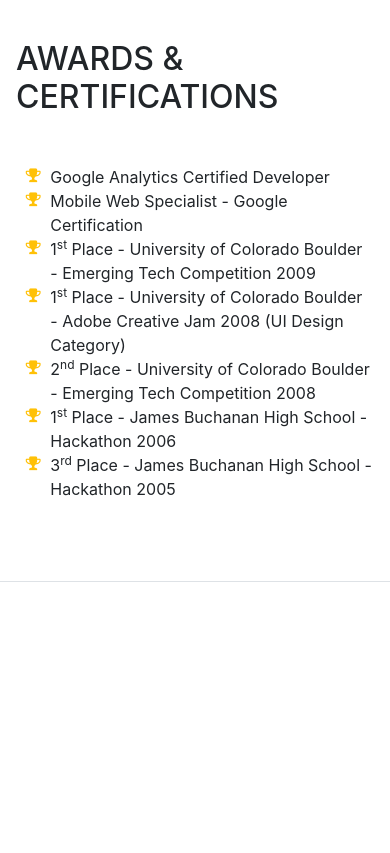
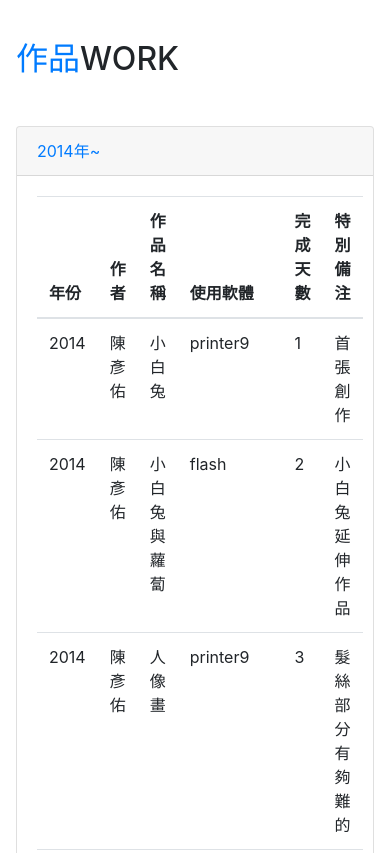
Before and after one commit to pools03234/pools03234.github.io, a website with bundled scripts: page index.html in a window 390 px wide. Shown: the part 2480-3333 px from the top of the page. Before the commit the page ends 3062 px from the top, so only its background shows below. Built offline with nearby package versions, Linux system fonts and the light colour scheme; a web font is replaced by a local one.

Commit message:
Add files via upload

```diff
--- a/index.html
+++ b/index.html
@@ -56,7 +56,7 @@
             <a class="nav-link js-scroll-trigger" href="#interests">Interests</a>
           </li>
           <li class="nav-item">
-            <a class="nav-link js-scroll-trigger" href="#awards">Awards</a>
+            <a class="nav-link js-scroll-trigger" href="#work">work</a>
           </li>
         </ul>
       </div>
@@ -166,37 +166,83 @@
 
       <section class="resume-section p-3 p-lg-5 d-flex flex-column" id="awards">
         <div class="my-auto">
-          <h2 class="mb-5">Awards &amp; Certifications</h2>
-          <ul class="fa-ul mb-0">
-            <li>
-              <i class="fa-li fa fa-trophy text-warning"></i>
-              Google Analytics Certified Developer</li>
-            <li>
-              <i class="fa-li fa fa-trophy text-warning"></i>
-              Mobile Web Specialist - Google Certification</li>
-            <li>
-              <i class="fa-li fa fa-trophy text-warning"></i>
-              1<sup>st</sup>
-              Place - University of Colorado Boulder - Emerging Tech Competition 2009</li>
-            <li>
-              <i class="fa-li fa fa-trophy text-warning"></i>
-              1<sup>st</sup>
-              Place - University of Colorado Boulder - Adobe Creative Jam 2008 (UI Design Category)</li>
-            <li>
-              <i class="fa-li fa fa-trophy text-warning"></i>
-              2<sup>nd</sup>
-              Place - University of Colorado Boulder - Emerging Tech Competition 2008</li>
-            <li>
-            <li>
-              <i class="fa-li fa fa-trophy text-warning"></i>
-              1<sup>st</sup>
-              Place - James Buchanan High School - Hackathon 2006</li>
-            <li>
-              <i class="fa-li fa fa-trophy text-warning"></i>
-              3<sup>rd</sup>
-              Place - James Buchanan High School - Hackathon 2005</li>
-          </ul>
-        </div>
+ <h2 class="mb-5"><span class="text-primary">作品</span>work</h2>
+		  <div id="accordion">
+
+			<div class="card">
+			  <div class="card-header">
+				<a class="card-link" data-toggle="collapse" href="#collapseOne">
+				  2014年~
+				</a>
+			  </div>
+			  <div id="collapseOne" class="collapse show" data-parent="#accordion">
+				<div class="card-body">
+				  <table class="table table-hover">
+					<thead>
+					  <tr>
+						<th>年份</th>
+						<th>作者</th>
+						<th>作品名稱</th>
+						<th>使用軟體</th>
+						<th>完成天數</th>
+						<th>特別備注</th>
+					  </tr>
+					</thead>
+					<tbody>
+					  <tr>
+						<td>2014</td>
+						<td>陳彥佑</td>
+						<td>小白兔</td>
+						<td>printer9</td>
+						<td>1</td>
+						<td>首張創作</td>
+					  </tr>
+					  <tr>
+						<td>2014</td>
+						<td>陳彥佑</td>
+						<td>小白兔與蘿蔔</td>
+						<td>flash</td>
+						<td>2</td>
+						<td>小白兔延伸作品</td>
+					  </tr>
+					  <tr>
+						<td>2014</td>
+						<td>陳彥佑</td>
+						<td>人像畫</td>
+						<td>printer9</td>
+						<td>3</td>
+						<td>髮絲部分有夠難的</td>
+					  </tr>
+					  <tr>
+						<td>2015</td>
+						<td>陳彥佑</td>
+						<td>麵店海報</td>
+						<td>photoshop</td>
+						<td>1</td>
+						<td>首張商業型式海報</td>
+					  </tr>
+					  <tr>
+						<td>2016</td>
+						<td>陳彥佑</td>
+						<td>房屋看板</td>
+						<td>photoshop</td>
+						<td>1</td>
+						<td>醜</td>
+					  </tr>
+					  <tr>
+						<td>2017</td>
+						<td>陳彥佑</td>
+						<td>美而美菜單</td>
+						<td>photoshop</td>
+						<td>5</td>
+						<td>首張企業式案子</td>
+					  </tr>
+					</tbody>
+				  </table>
+				</div>
+
+			</div>
+		</div>
       </section>
 
     </div>
```
